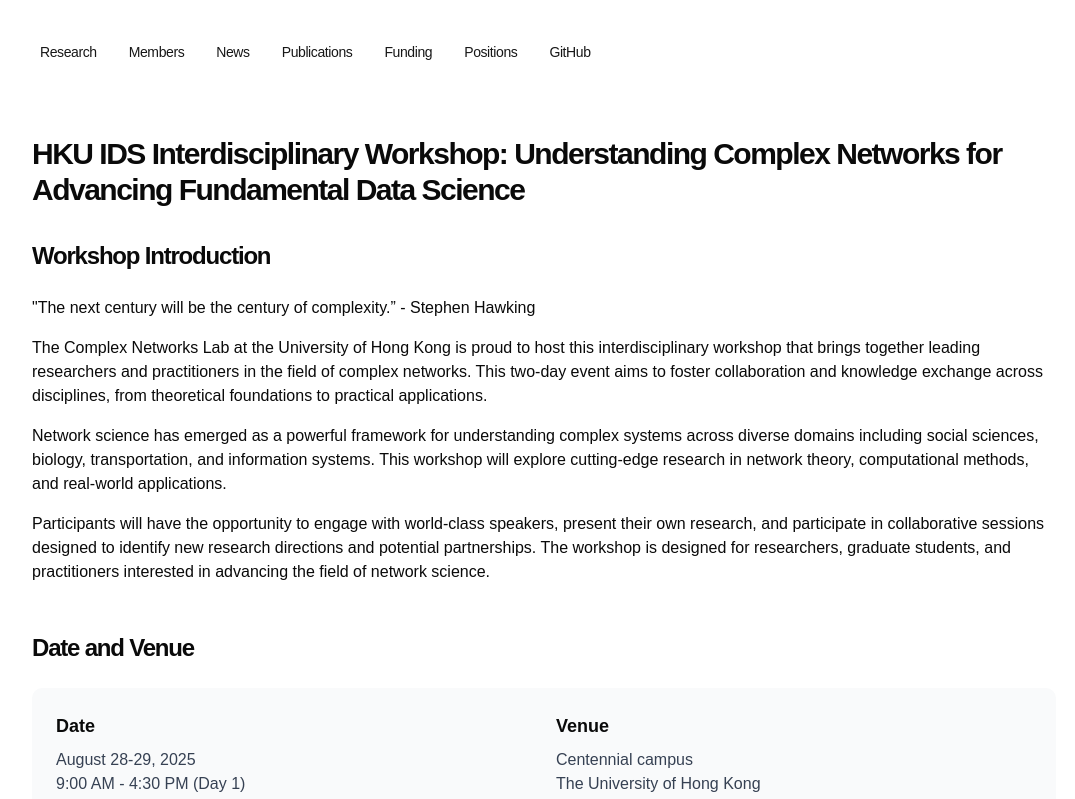
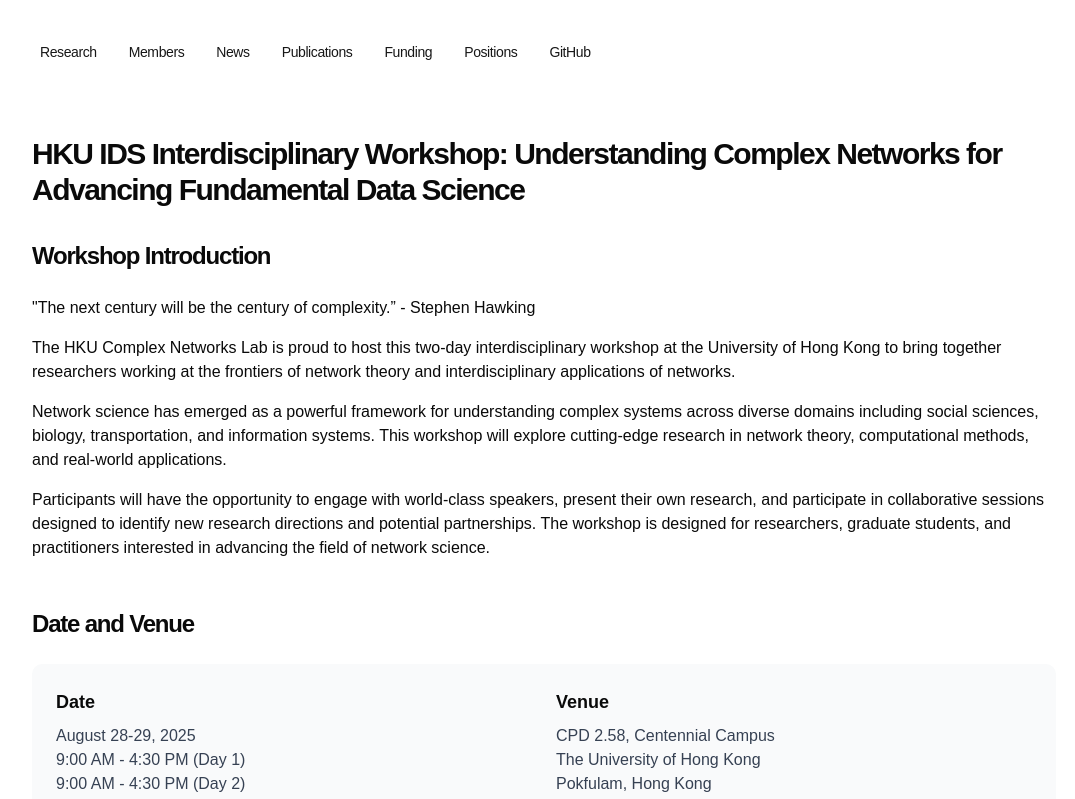
Before and after one commit to HKU-Complex-Networks-Lab/hku-complex-networks-lab-page, a Next.js app: page /news/workshop-2025 in a window 1280 px wide. Shown: the top 799 px of the page, without its empty margins (96-1171 px from the left). Built offline with nearby package versions, Linux system fonts and the light colour scheme.

Commit message:
Update page.tsx

```diff
--- a/app/news/workshop-2025/page.tsx
+++ b/app/news/workshop-2025/page.tsx
@@ -296,7 +296,7 @@ export default function Workshop2025Page() {
                         "The next century will be the century of complexity.” - Stephen Hawking
                     </p>
                     <p className="mb-4">
-                        The Complex Networks Lab at the University of Hong Kong is proud to host this interdisciplinary workshop that brings together leading researchers and practitioners in the field of complex networks. This two-day event aims to foster collaboration and knowledge exchange across disciplines, from theoretical foundations to practical applications.
+                        The HKU Complex Networks Lab is proud to host this two-day interdisciplinary workshop at the University of Hong Kong to bring together researchers working at the frontiers of network theory and interdisciplinary applications of networks.
                     </p>
                     <p className="mb-4">
                         Network science has emerged as a powerful framework for understanding complex systems across diverse domains including social sciences, biology, transportation, and information systems. This workshop will explore cutting-edge research in network theory, computational methods, and real-world applications.
@@ -320,7 +320,7 @@ export default function Workshop2025Page() {
                         </div>
                         <div>
                             <h3 className="font-semibold text-lg mb-2">Venue</h3>
-                            <p className="text-gray-700">Centennial campus</p>
+                            <p className="text-gray-700">CPD 2.58, Centennial Campus</p>
                             <p className="text-gray-700">The University of Hong Kong</p>
                             <p className="text-gray-700">Pokfulam, Hong Kong</p>
                         </div>
```
